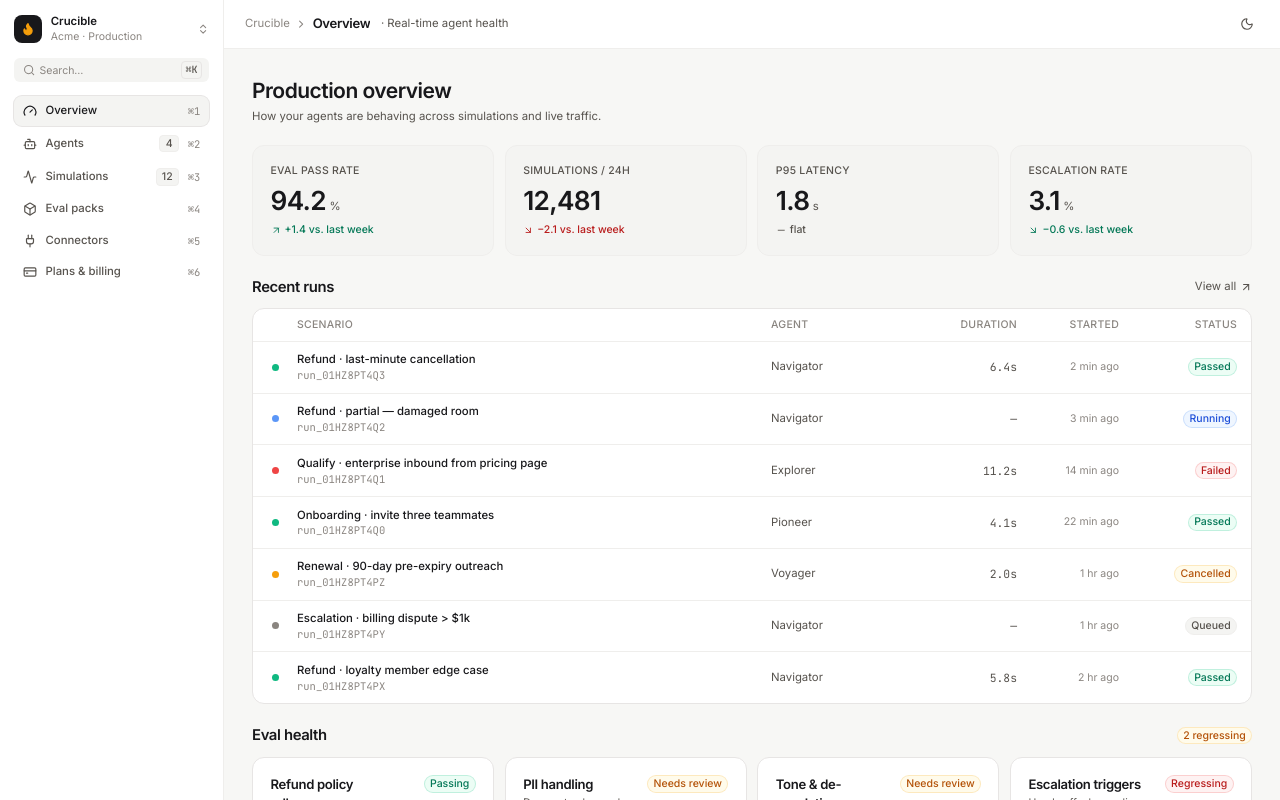
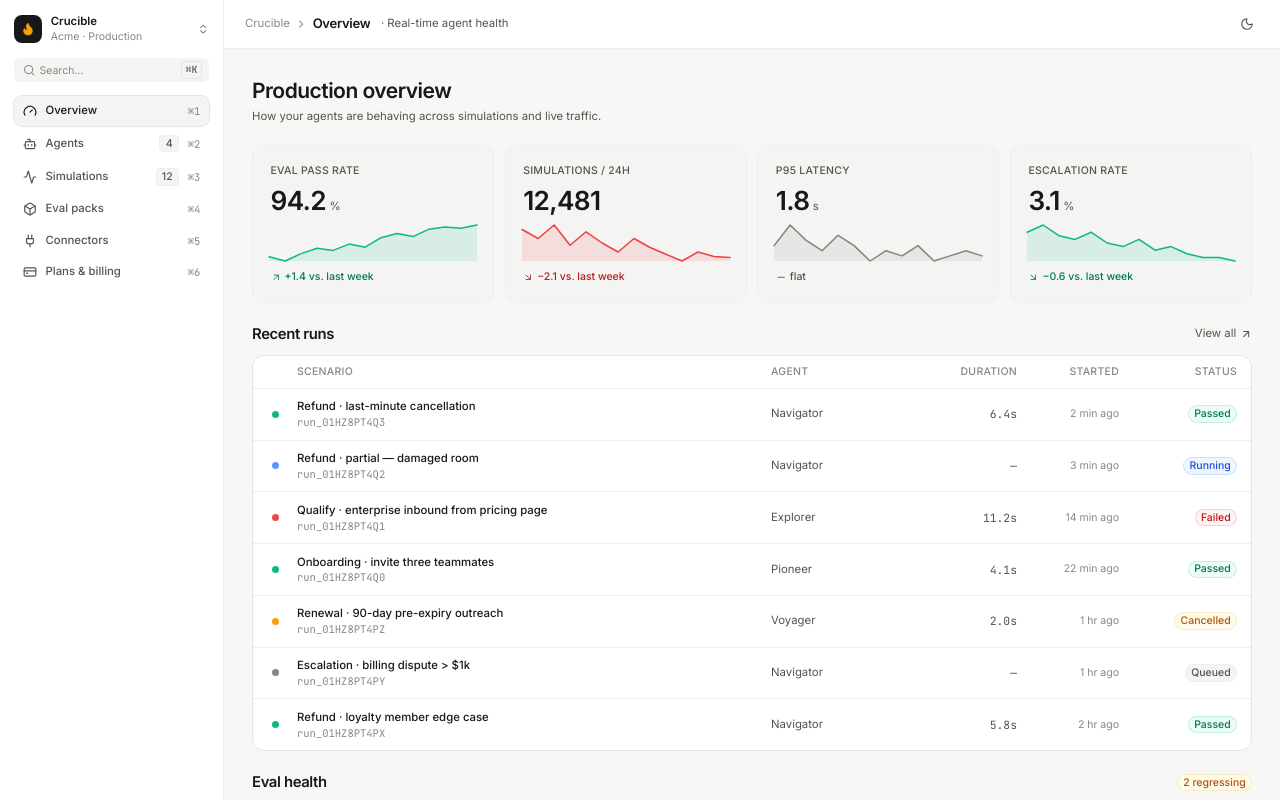
Before and after one commit to Soffi-Originals/crucible-demo, a React (Vite) app: page / in a window 1280 px wide. Shown: the top 800 px of the page. Built offline with nearby package versions, Linux system fonts and the light colour scheme.

Commit message:
AI: Update src/pages/OverviewPage.tsx

```diff
--- a/src/pages/OverviewPage.tsx
+++ b/src/pages/OverviewPage.tsx
@@ -8,6 +8,12 @@ import { MetricTile } from '@/components/views/MetricTile'
 import { EvalScoreCard } from '@/components/views/EvalScoreCard'
 import { RunRow } from '@/components/views/RunRow'
 import { evals, runs } from '@/data/demo'
+
+// 14-day sparkline data for each metric
+const evalPassRateData = [91.2, 90.8, 91.5, 92.0, 91.8, 92.4, 92.1, 93.0, 93.4, 93.1, 93.8, 94.0, 93.9, 94.2]
+const simulationsData  = [13100, 12900, 13200, 12750, 13050, 12800, 12600, 12900, 12700, 12550, 12400, 12600, 12500, 12481]
+const latencyData      = [1.9, 2.1, 1.95, 1.85, 2.0, 1.9, 1.75, 1.85, 1.8, 1.9, 1.75, 1.8, 1.85, 1.8]
+const escalationData   = [3.9, 4.1, 3.8, 3.7, 3.9, 3.6, 3.5, 3.7, 3.4, 3.5, 3.3, 3.2, 3.2, 3.1]
 
 export function OverviewPage() {
   return (
@@ -30,6 +36,7 @@ export function OverviewPage() {
           delta="+1.4 vs. last week"
           trend="up"
           sentiment="positive"
+          sparkline={evalPassRateData}
         />
         <MetricTile
           variant="subtle"
@@ -38,6 +45,7 @@ export function OverviewPage() {
           delta="−2.1 vs. last week"
           trend="down"
           sentiment="negative"
+          sparkline={simulationsData}
         />
         <MetricTile
           variant="subtle"
@@ -47,6 +55,7 @@ export function OverviewPage() {
           delta="flat"
           trend="flat"
           sentiment="neutral"
+          sparkline={latencyData}
         />
         <MetricTile
           variant="subtle"
@@ -56,6 +65,7 @@ export function OverviewPage() {
           delta="−0.6 vs. last week"
           trend="down"
           sentiment="positive"
+          sparkline={escalationData}
         />
       </div>
 
```
